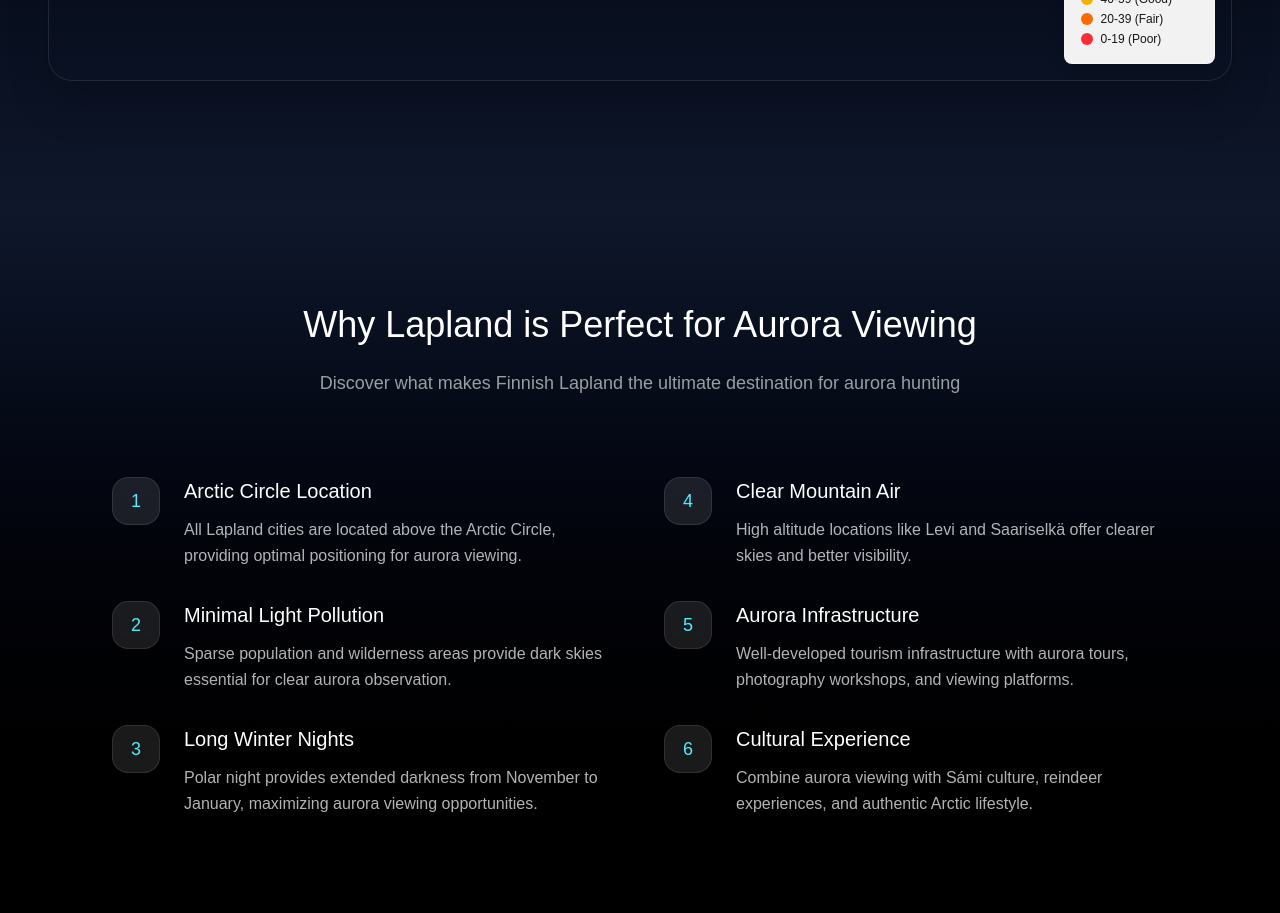
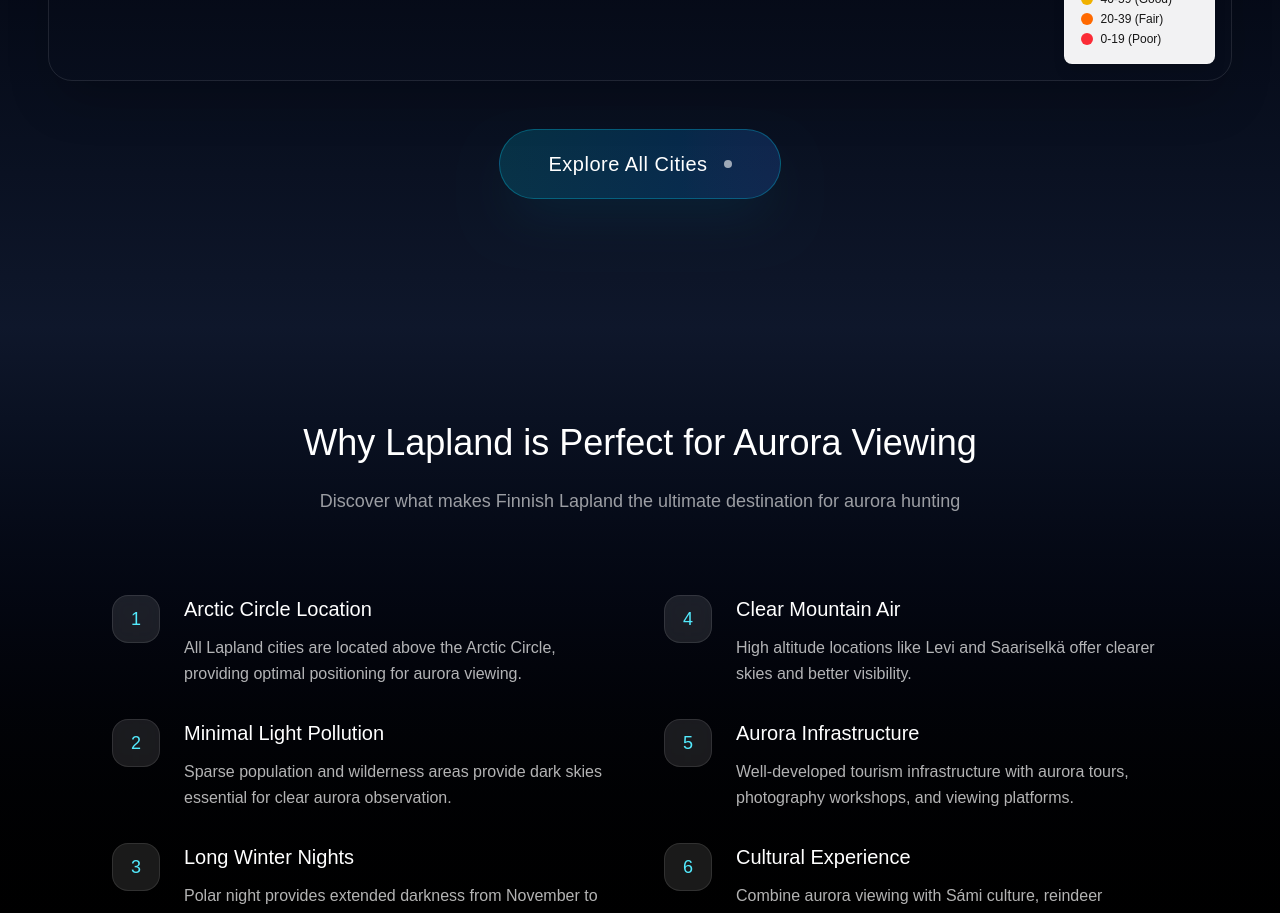
Before and after one commit to kirkkis-pixel/northern-lights-radar, a Next.js app: page / in a window 1280 px wide. Shown: the part 4160-5073 px from the top of the page. Built offline with nearby package versions, Linux system fonts and the light colour scheme; no server answers.

Commit message:
Add CTA button under map section to explore all cities

```diff
--- a/src/app/page.tsx
+++ b/src/app/page.tsx
@@ -458,6 +458,17 @@ export default function HomePage() {
           <div className="relative h-[600px] rounded-3xl overflow-hidden shadow-2xl border border-white/10">
             <HomeMap />
           </div>
+
+          {/* CTA Button */}
+          <div className="text-center mt-12">
+            <Link
+              href="/lapland/northern-lights"
+              className="group inline-flex items-center gap-4 bg-gradient-to-r from-cyan-500/20 to-blue-500/20 border border-cyan-400/30 text-white px-12 py-5 rounded-full font-light tracking-wide hover:from-cyan-500/30 hover:to-blue-500/30 transition-all duration-500 text-xl shadow-2xl shadow-cyan-500/10 hover:shadow-cyan-500/20 hover:scale-105"
+            >
+              <span>Explore All Cities</span>
+              <div className="w-2 h-2 bg-white/60 rounded-full group-hover:translate-x-1 transition-transform duration-300"></div>
+            </Link>
+          </div>
         </div>
       </div>
 
```
